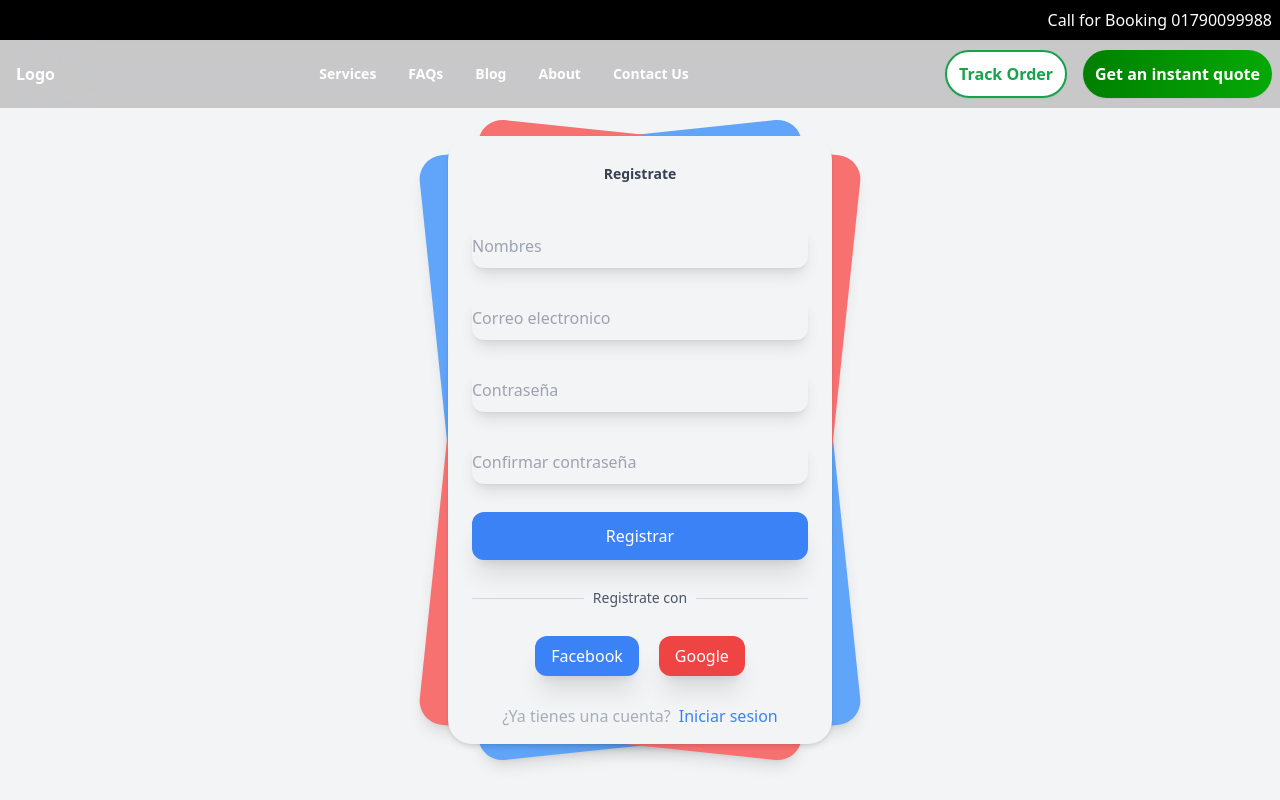
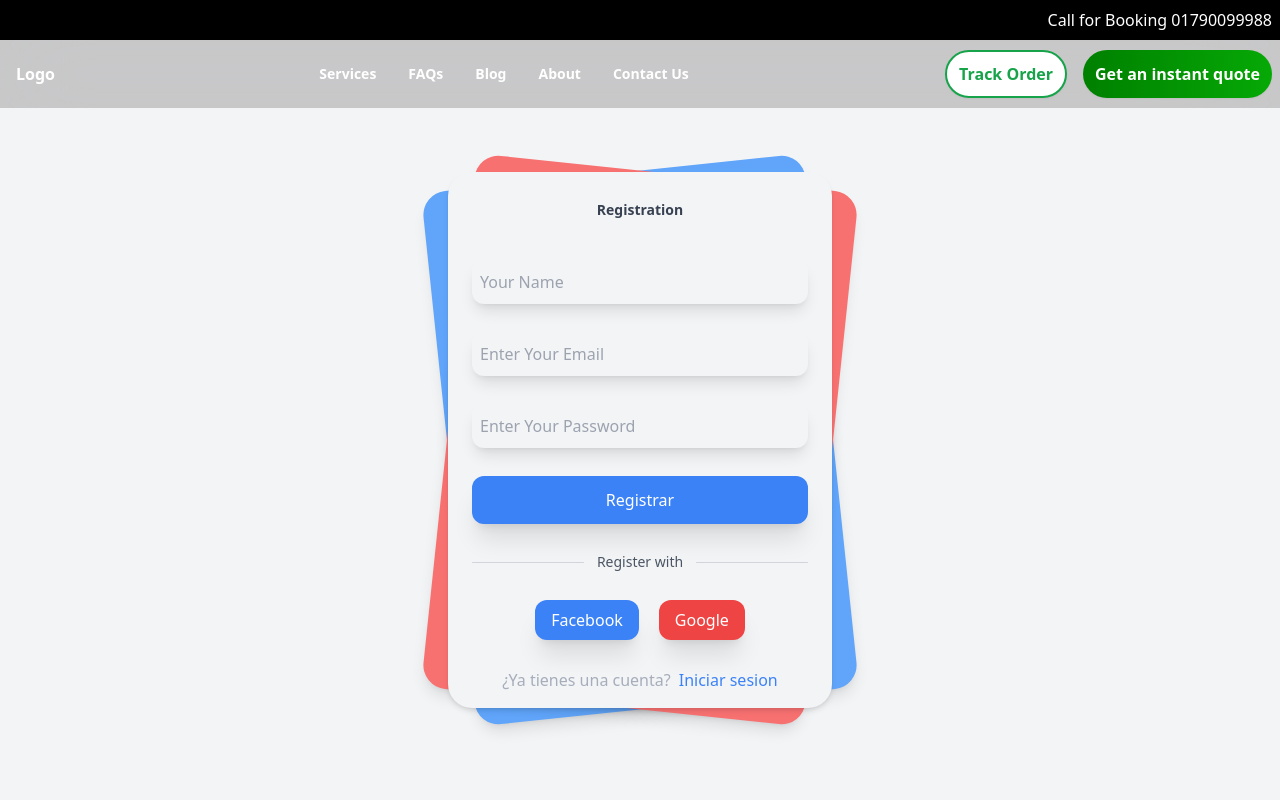
Before and after one commit to rjspyk5/reactContest, a React (Vite) app: page /login in a window 1280 px wide. Shown: the top 800 px of the page. Built offline with nearby package versions, Linux system fonts and the light colour scheme.

Commit message:
form update

```diff
--- a/src/Pages/Login/Login.jsx
+++ b/src/Pages/Login/Login.jsx
@@ -13,38 +13,30 @@ export const Login = () => {
                 for=""
                 className="block mt-3 text-sm text-gray-700 text-center font-semibold"
               >
-                Registrate
+                Registration
               </label>
               <form method="#" action="#" className="mt-10">
                 <div>
                   <input
                     type="text"
-                    placeholder="Nombres"
-                    className="mt-1 block w-full border-none bg-gray-100 h-11 rounded-xl shadow-lg hover:bg-blue-100 focus:bg-blue-100 focus:ring-0"
+                    placeholder="Your Name"
+                    className="mt-1 p-2 block w-full border-none bg-gray-100 h-11 rounded-xl shadow-lg hover:bg-blue-100 focus:bg-blue-100 focus:ring-0"
                   />
                 </div>
 
                 <div className="mt-7">
                   <input
                     type="email"
-                    placeholder="Correo electronico"
-                    className="mt-1 block w-full border-none bg-gray-100 h-11 rounded-xl shadow-lg hover:bg-blue-100 focus:bg-blue-100 focus:ring-0"
+                    placeholder="Enter Your Email"
+                    className="mt-1 block p-2 w-full border-none bg-gray-100 h-11 rounded-xl shadow-lg hover:bg-blue-100 focus:bg-blue-100 focus:ring-0"
                   />
                 </div>
 
                 <div className="mt-7">
                   <input
                     type="password"
-                    placeholder="Contraseña"
-                    className="mt-1 block w-full border-none bg-gray-100 h-11 rounded-xl shadow-lg hover:bg-blue-100 focus:bg-blue-100 focus:ring-0"
-                  />
-                </div>
-
-                <div className="mt-7">
-                  <input
-                    type="password"
-                    placeholder="Confirmar contraseña"
-                    className="mt-1 block w-full border-none bg-gray-100 h-11 rounded-xl shadow-lg hover:bg-blue-100 focus:bg-blue-100 focus:ring-0"
+                    placeholder="Enter Your Password"
+                    className="mt-1 p-2 block w-full border-none bg-gray-100 h-11 rounded-xl shadow-lg hover:bg-blue-100 focus:bg-blue-100 focus:ring-0"
                   />
                 </div>
 
@@ -57,7 +49,7 @@ export const Login = () => {
                 <div className="flex mt-7 items-center text-center">
                   <hr className="border-gray-300 border-1 w-full rounded-md" />
                   <label className="block font-medium text-sm text-gray-600 w-full">
-                    Registrate con
+                    Register with
                   </label>
                   <hr className="border-gray-300 border-1 w-full rounded-md" />
                 </div>
```
